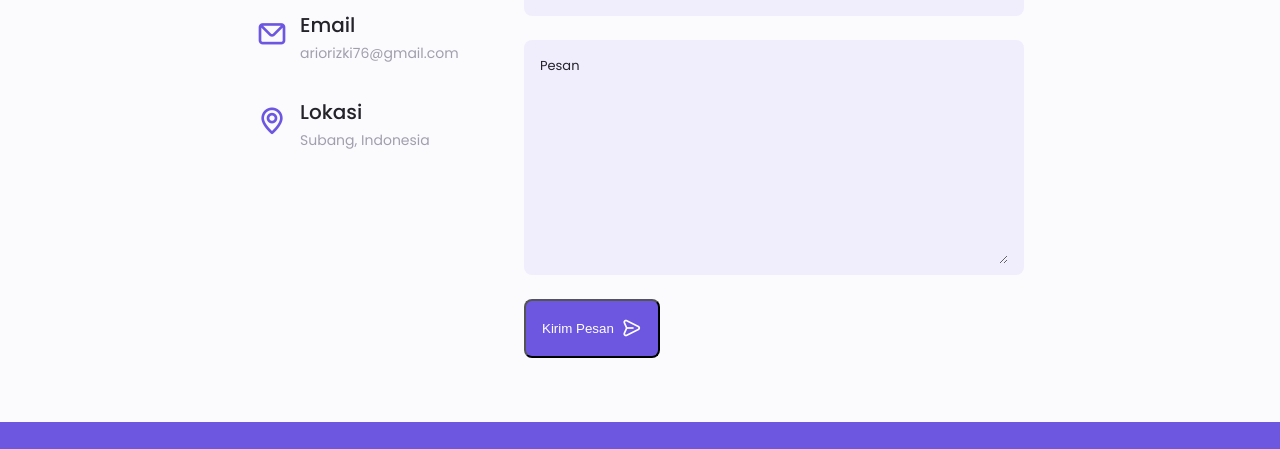
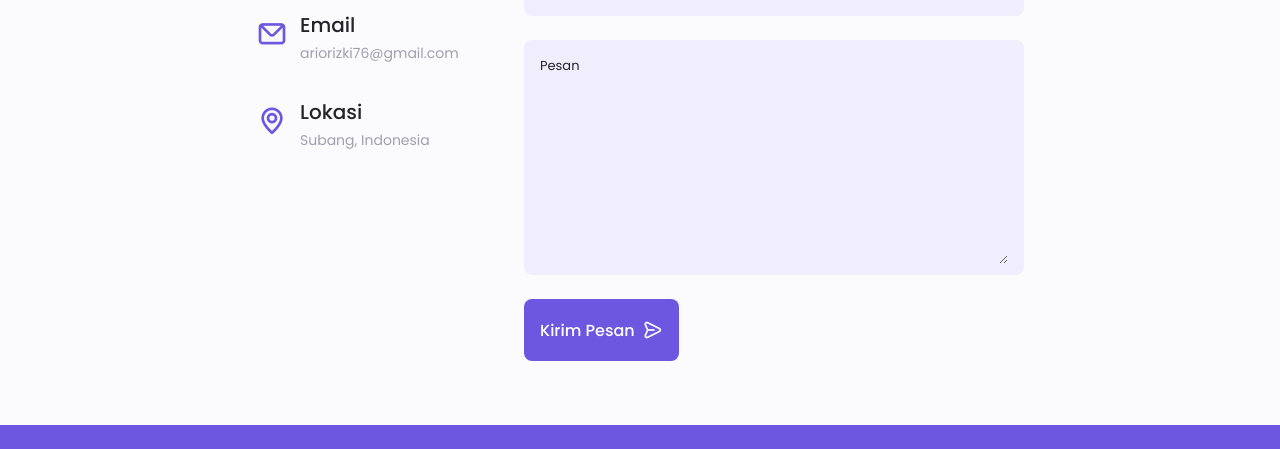
Before and after one commit to ariorizki76/portfolio, a plain HTML site: page index.html in a window 1280 px wide. Shown: the part 4787-5236 px from the top of the page. Drawn offline with nearby package versions, Linux system fonts and the light colour scheme.

Commit message:
Update index.html

```diff
--- a/index.html
+++ b/index.html
@@ -685,7 +685,7 @@
                             </div>
                         </div>
                     </div>
-                    <form action="contact" class="contact__form grid" method="POST" data-netlify="true">
+                    <form action="contact" class="contact__form grid" id="contactForm" method="POST" data-netlify="true">
                         <div class="contact__inputs grid">
                             <div class="contact__content">
                                 <label for="" class="contact__label">Nama</label>
@@ -700,10 +700,10 @@
                                 <textarea cols="0" name="pesan" rows="7" class="contact__input" required></textarea>
                             </div>
                             <div>
-                                <button type="submit" class="button button--flex">
+                                <a href="#" onclick="document.getElementById('contactForm').submit(); return false;" class="button button--flex">
                                     Kirim Pesan
                                     <i class="uil uil-message button__icon"></i>
-                                </button>
+                                </a>
                             </div>
                         </div>
                     </form>
```
